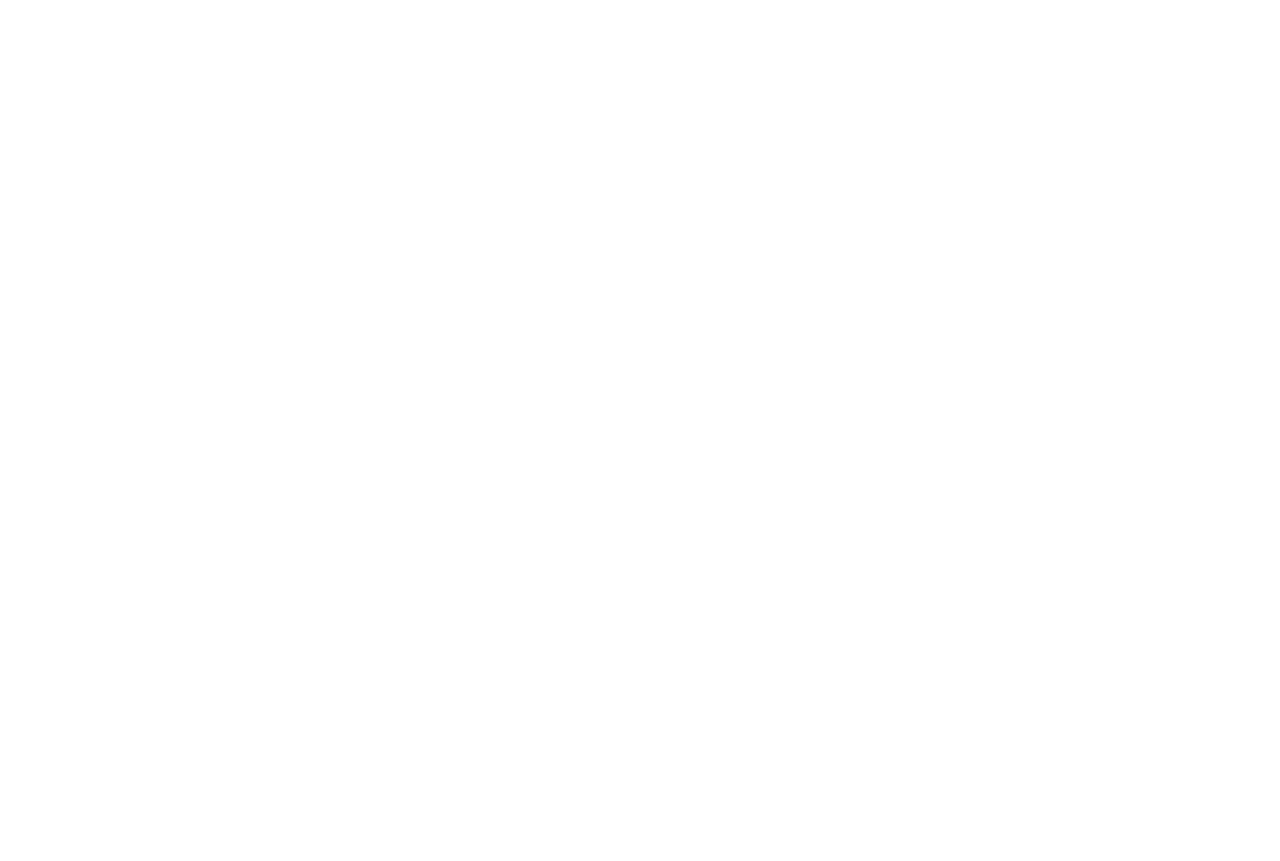
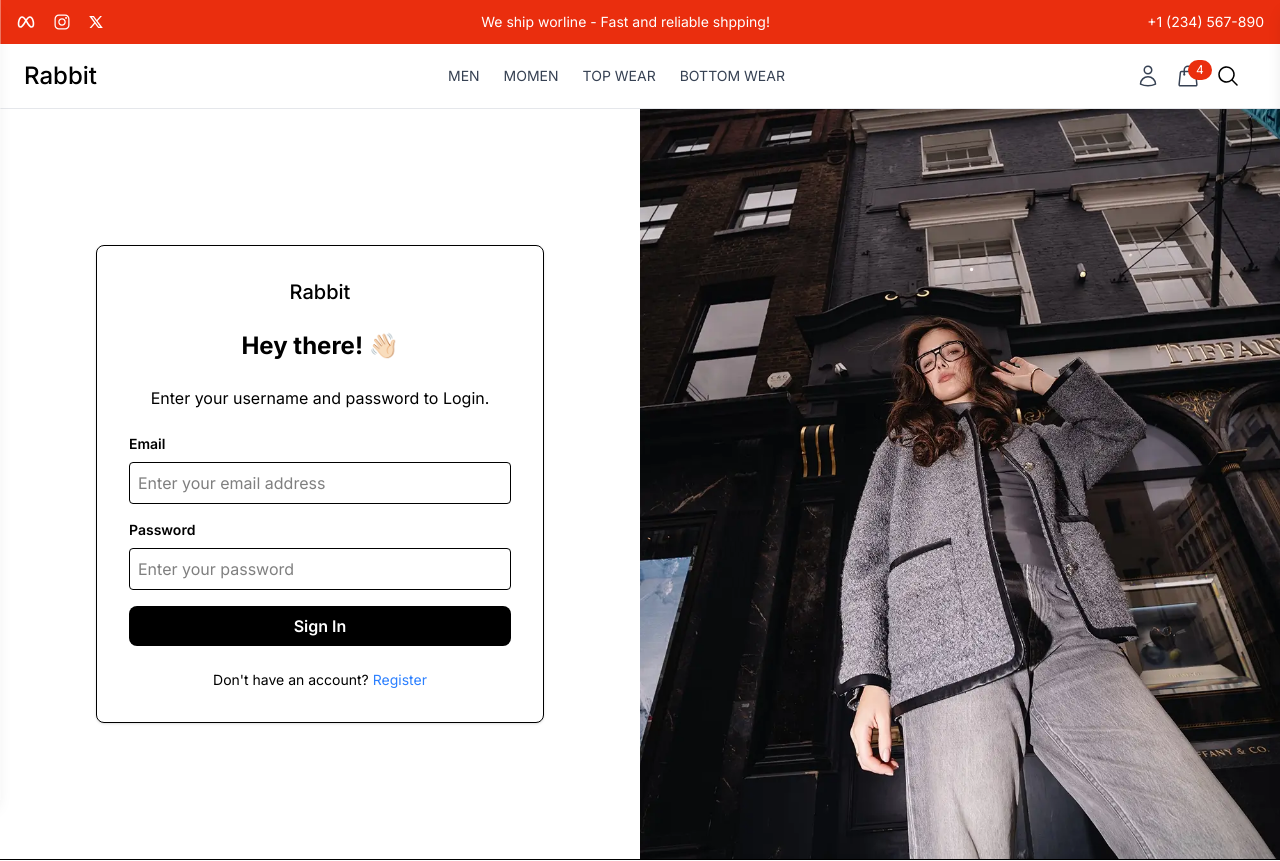
Before and after one commit to marwenkhlifi15/Clothing-E-Commerce-Platform-Frontend, a React (Vite) app: page /login in a window 1280 px wide. Before the commit this address had no page. Shown: the top 861 px of the page. Before the commit the page ends 800 px from the top, so only its background shows below. Built offline with nearby package versions, Linux system fonts and the light colour scheme.

Commit message:
Complete Login Page

```diff
--- a/src/App.jsx
+++ b/src/App.jsx
@@ -2,6 +2,7 @@
 import UserLayout from './components/Layout/UserLayout';
 import Home from './pages/Home';
 import { Toaster } from 'sonner';
+import Login from './pages/Login';
 
 const App = () => {
   return (
@@ -10,6 +11,7 @@
       <Routes>
         <Route path="/" element={<UserLayout />}>
           <Route index element={<Home />} />
+          <Route path="login" element={<Login />} />
         </Route>
         <Route>{/* Admin Layout */}</Route>
       </Routes>
--- /dev/null
+++ b/src/pages/Login.jsx
@@ -0,0 +1,66 @@
+import { useState } from 'react';
+import { Link } from 'react-router-dom';
+import login from '../assets/login.webp';
+
+const Login = () => {
+  const [email, setEmail] = useState('');
+  const [password, setPassword] = useState('');
+  return (
+    <div className="flex">
+      <div className="w-full md:w-1/2 flex flex-col justify-center items-center p-8 md:p-12">
+        <form className="w-full max-w-md bg-white p-8 rounded-lg border shadow-sm">
+          <div className="flex justify-center mb-6">
+            <h2 className="text-xl font-medium">Rabbit</h2>
+          </div>
+          <h2 className="text-2xl font-bold text-center mb-6">Hey there! 👋🏻</h2>
+          <p className="text-center mb-6">
+            Enter your username and password to Login.
+          </p>
+          <div className="mb-4">
+            <label className="block text-sm font-semibold mb-2">Email</label>
+            <input
+              type="email"
+              value={email}
+              onChange={(e) => setEmail(e.target.value)}
+              className="w-full p-2 border rounded"
+              placeholder="Enter your email address"
+            />
+          </div>
+          <div className="mb-4">
+            <label className="block text-sm font-semibold mb-2">Password</label>
+            <input
+              type="password"
+              value={password}
+              onChange={(e) => setPassword(e.target.value)}
+              className="w-full p-2 border rounded"
+              placeholder="Enter your password"
+            />
+          </div>
+          <button
+            type="submit"
+            className="w-full bg-black text-white p-2 rounded-lg font-semibold hover:bg-gray-800 transition"
+          >
+            Sign In
+          </button>
+          <p className="mt-6 text-center text-sm">
+            Don't have an account?{' '}
+            <Link to="/register" className="text-blue-500">
+              Register
+            </Link>
+          </p>
+        </form>
+      </div>
+      <div className="hidden md:block w-1/2 bg-gray-800">
+        <div className="h-full flex flex-col justify-center items-center">
+          <img
+            src={login}
+            alt="Login to Account"
+            className="h-187.5 w-full object-cover"
+          />
+        </div>
+      </div>
+    </div>
+  );
+};
+
+export default Login;
```
